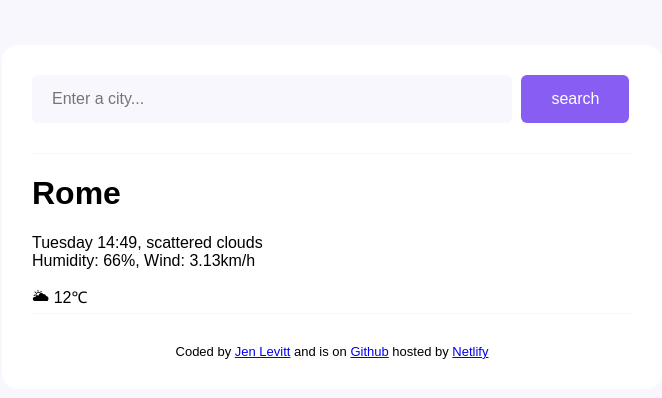
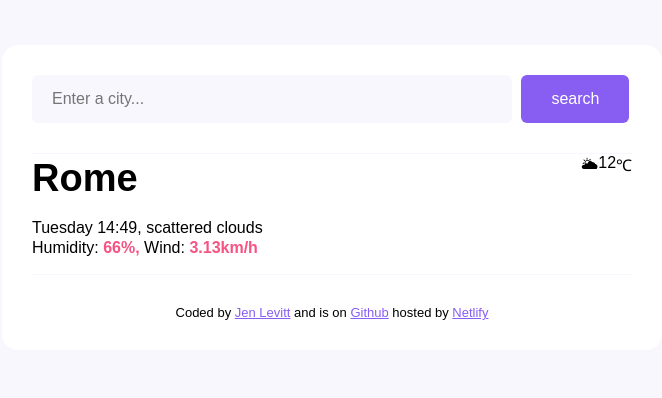
Before and after one commit to jklevs-fllm/weather-app, a plain HTML site: page index.html in a window 1280 px wide. Shown: the whole page, without its empty margins (308-970 px from the left). Drawn offline with Linux system fonts and the light colour scheme.

Commit message:
Added CSS

```diff
--- a/index.html
+++ b/index.html
@@ -22,15 +22,21 @@
         </form>
       </header>
       <main>
-        <div>
-          <h1>Rome</h1>
-          <p>
-            Tuesday 14:49, scattered clouds
-            <br />
-            Humidity: 66%, Wind: 3.13km/h
-          </p>
+        <div class="weather-app-data">
+          <div>
+            <h1 class="weather-app-city">Rome</h1>
+            <p class="weather-app-details">
+              Tuesday 14:49, scattered clouds
+              <br />
+              Humidity:<strong> 66%,</strong> Wind: <strong> 3.13km/h</strong>
+            </p>
+          </div>
+          <div class="weather-app-temperature-container">
+            <div class="weather-app-icon">🌥</div>
+            <div class="weather-app-temperature">12</div>
+            <div class="weather-app-unit">℃</div>
+          </div>
         </div>
-        <div>🌥 12℃</div>
       </main>
       <footer>
         Coded by
--- a/src/index.css
+++ b/src/index.css
@@ -2,7 +2,9 @@ body {
   background-color: #f9f7fe;
   font-family: Arial, Helvetica, sans-serif;
 }
-
+a {
+  color: #885df1;
+}
 .weather-app {
   background: white;
   max-width: 600px;
@@ -32,6 +34,26 @@ header {
   margin-left: 5px;
   font-size: 16px;
 }
+.weather-app-data {
+  display: flex;
+  justify-content: space-between;
+}
+.weather-app-city {
+  margin: 0;
+  font-size: 38px;
+  line-height: 48px;
+}
+.weather-app-details {
+  font-size: 16px;
+  line-height: 20px;
+  color: rgba (39, 33, 66, 0.4);
+}
+.weather-app-details strong {
+  color: #f65282;
+}
+.weather-app-temperature-container {
+  display: flex;
+}
 footer {
   border-top: 1px solid #f9f7fe;
   padding: 30px 0 0 0;
```
